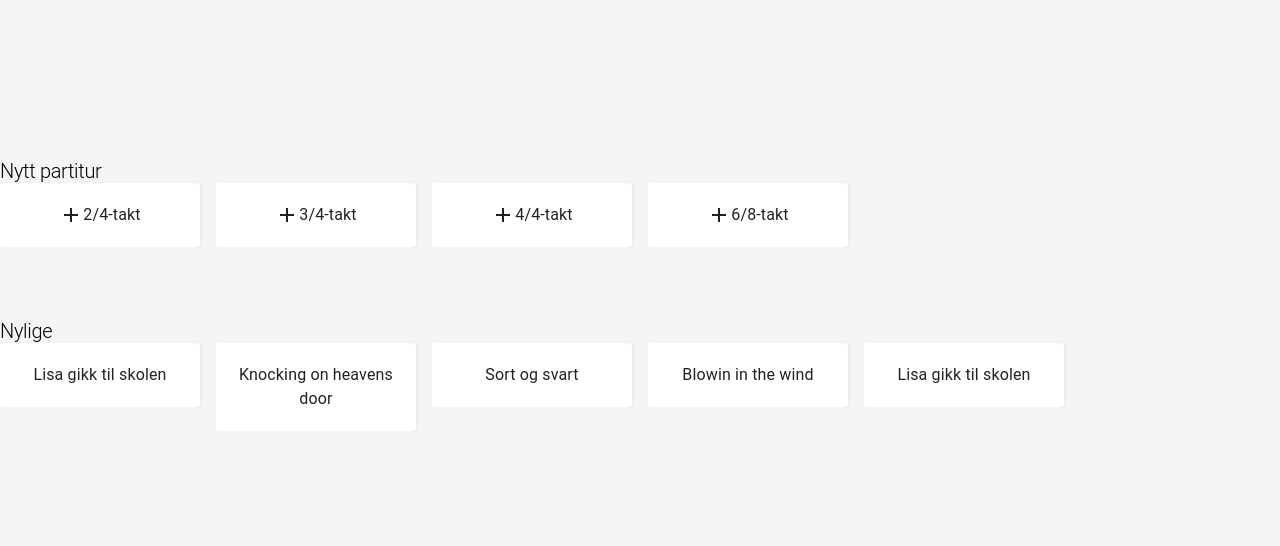
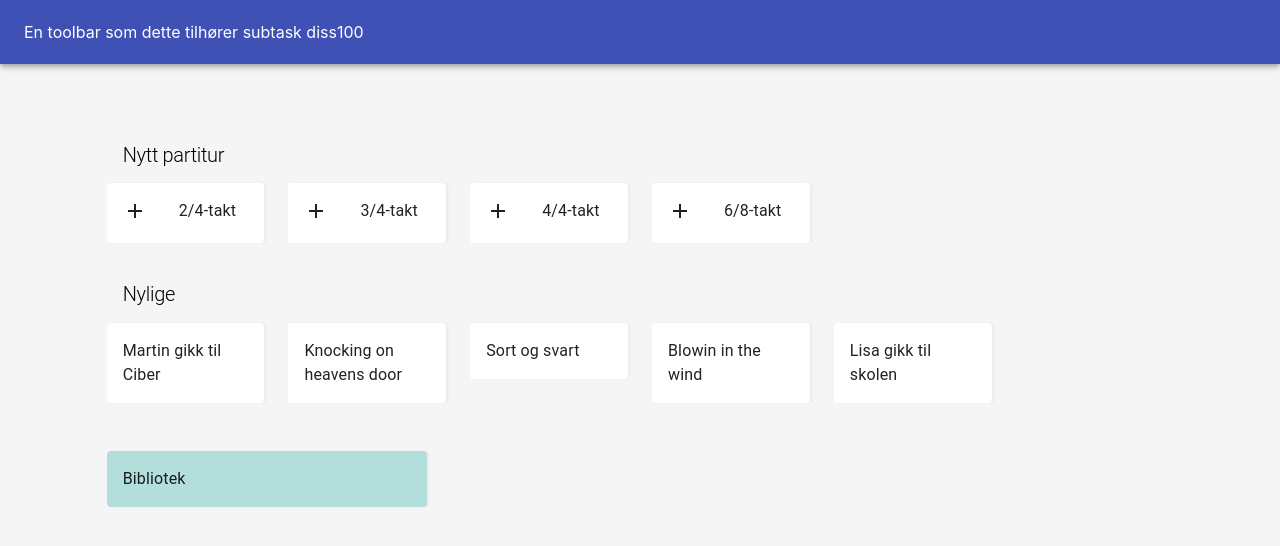
Before and after one commit to lasseklovstad/dissimilis-hackathon, a React (Create React App) app: page /dashboard in a window 1280 px wide. Shown: the top 546 px of the page. Built offline with nearby package versions, Linux system fonts and the light colour scheme.

Commit message:
laget dashboard med samsvar til Thinhs skisser #97

```diff
--- a/src/components/dashboardButtons/dashboardButtons.tsx
+++ b/src/components/dashboardButtons/dashboardButtons.tsx
@@ -1,50 +1,88 @@
 import React,  { FunctionComponent } from 'react';
+import { Link } from "react-router-dom";
 import { makeStyles } from '@material-ui/core/styles';
 import Button from '@material-ui/core/Button';
 import Typography from '@material-ui/core/Typography';
 import AddIcon from '@material-ui/icons/Add';
 import { createMuiTheme } from '@material-ui/core/styles';
 import { ThemeProvider } from '@material-ui/core/styles';
+import { Box, Card, CardActionArea } from '@material-ui/core';
+import { findByLabelText } from '@testing-library/react';
+
+
 
 type ButtonProps = {
-  text: string
-}
+  text: string,
+  link: string
+};
 
-export const DashboardButtonWithAddIcon: FunctionComponent<ButtonProps> = ({text}) => {
+export const DashboardButtonWithAddIcon: FunctionComponent<ButtonProps> = ({text, link}) => {
   const styles = useStyles();
   return (
-    <div>
+    <Box>
       <ThemeProvider theme={theme}>
-      <Button size="medium" className={styles.button}>
-        <AddIcon />
-        <Typography>{text}</Typography>
-      </Button>
+        <Card className={styles.button}>
+          <CardActionArea to={link} component={Link}>
+            <Box className={styles.container}>
+              <Box p={2}><AddIcon /></Box>
+              <Box p={2}><Typography>{text}</Typography></Box>
+            </Box>
+          </CardActionArea>
+        </Card>
       </ThemeProvider>
-    </div>
+    </Box>
   );
 }
 
-export const DashboardButton: FunctionComponent<ButtonProps> = ({text}) => {
+export const DashboardButton: FunctionComponent<ButtonProps> = ({text, link}) => {
   const styles = useStyles();
   return (
-    <div>
+    <Box>
       <ThemeProvider theme={theme}>
-      <Button size="medium" className={styles.button}>
-        <Typography>{text}</Typography>
-      </Button>
+        <Card className={styles.button}>
+          <CardActionArea to={link} component={Link}>
+            <Box className={styles.container}>
+              <Box p={2}><Typography>{text}</Typography></Box>
+            </Box>
+          </CardActionArea>
+        </Card>
       </ThemeProvider>
-    </div>
+    </Box>
+  );
+}
+
+export const DashboardLibraryButton: FunctionComponent<ButtonProps> = ({text, link}) => {
+  const styles = useStyles();
+  return (
+    <Box>
+      <ThemeProvider theme={theme}>
+        <Card className={styles.button__green}>
+          <CardActionArea to={link} component={Link}>
+            <Box className={styles.container}>
+              <Box p={2}><Typography>{text}</Typography></Box>
+            </Box>
+          </CardActionArea>
+        </Card>
+      </ThemeProvider>
+    </Box>
   );
 }
 
 export default DashboardButton;
 
 const useStyles = makeStyles({
+  container: {
+    display: "flex"
+  },
   button: {
     width: "100%",
-    padding: "20px",
     backgroundColor: "#FFFFFF",
-    boxShadow: "2px 0px 3px rgba(66, 66, 66, 0.05)",
+    boxShadow: "2px 0px 3px rgba(66, 66, 66, 0.05)"
+  },
+  button__green: {
+    width: "100%",
+    backgroundColor: "#B2DFDB",
+    boxShadow: "2px 0px 3px rgba(66, 66, 66, 0.05)"
   }
 });
 
--- a/src/views/DashboardView/DashboardTestData.tsx
+++ b/src/views/DashboardView/DashboardTestData.tsx
@@ -1,33 +1,42 @@
 export default {
     "newSongButtons": [
         {
-            "text": "2/4-takt"
+            text: "2/4-takt",
+            link: "/"
         },
         {
-            "text": "3/4-takt"
+            text: "3/4-takt",
+            link: "/"
         },
         {
-            "text": "4/4-takt"
+            text: "4/4-takt",
+            link: "/"
         },
         {
-            "text": "6/8-takt"
+            text: "6/8-takt",
+            link: ""
         }
     ],
     "recentSongButtons": [
         {
-            "text": "Lisa gikk til skolen"
+            text: "Martin gikk til Ciber",
+            link: "/"
         },
         {
-            "text": "Knocking on heavens door"
+            text: "Knocking on heavens door",
+            link: "/"
         },
         {
-            "text": "Sort og svart"
+            text: "Sort og svart",
+            link: "/"
         },
         {
-            "text": "Blowin in the wind"
+            text: "Blowin in the wind",
+            link: "/"
         },
         {
-            "text": "Lisa gikk til skolen"
+            text: "Lisa gikk til skolen",
+            link: "/"
         }
     ]
 }
--- a/src/views/DashboardView/DashboardView.tsx
+++ b/src/views/DashboardView/DashboardView.tsx
@@ -1,11 +1,15 @@
 import React from 'react';
 import { makeStyles } from '@material-ui/core/styles';
-import { DashboardButtonWithAddIcon, DashboardButton } from '../../components/dashboardButtons/dashboardButtons';
+import { DashboardButtonWithAddIcon, DashboardButton, DashboardLibraryButton } from '../../components/dashboardButtons/dashboardButtons';
 import Grid from '@material-ui/core/Grid';
-import { Typography } from '@material-ui/core';
+import { Typography, Box } from '@material-ui/core';
 import { createMuiTheme } from '@material-ui/core/styles';
 import { ThemeProvider } from '@material-ui/core/styles';
 import testData from './DashboardTestData';
+import { Card } from '@material-ui/core'
+//
+import AppBar from '@material-ui/core/AppBar';
+import Toolbar from '@material-ui/core/Toolbar';
 
 /*This text is for the language-based text*/
 import staticText from '../../assets/languages/norwegian/dasboard';
@@ -17,28 +21,55 @@ export default function DashboardView() {
   return (
     <div className={style.background}>
       <ThemeProvider theme={theme}>
-        <div className={style.topComponent}></div>
+        <AppBar position="static"><Toolbar style={{color: "inherit"}}>En toolbar som dette tilhører subtask diss100</Toolbar></AppBar>
 
-        <div className={style.newSongContainer}>
+        <Box mt={8}>
+          <Grid container justify="center">
+            <Grid item sm={10}>
+              <Box m={2}>
                 <Typography variant="h1">{staticText.newSongLabel}</Typography>
-          <Grid container spacing={2}>
+              </Box>
+              <Grid container spacing={3}>
               {testData.newSongButtons.map(songs => (
-              <Grid item xs={4} md={3} lg={2}>
-                <DashboardButtonWithAddIcon text={songs.text} />
+                  <Grid item sm={4} lg={2}>
+                    <DashboardButtonWithAddIcon text={songs.text} link={songs.link} />
                   </Grid>
                 ))}
               </Grid>
-        </div>
-        <div className={style.recentSongsContainer}>
+            </Grid>
+          </Grid>
+        </Box>
+
+
+        <Box mt={3}>
+          <Grid container justify="center">
+            <Grid item sm={10}>
+              <Box m={2}>
                 <Typography variant="h1">{staticText.recentLabel}</Typography>
-          <Grid container spacing={2}>
+              </Box>
+              <Grid container spacing={3}>
               {testData.recentSongButtons.map(songs => (
-              <Grid item xs={4} md={3} lg={2}>
-                <DashboardButton text={songs.text} />
+                  <Grid item sm={4} lg={2}>
+                    <DashboardButton text={songs.text} link={songs.link} />
                   </Grid>
                 ))}
               </Grid>
-        </div>
+            </Grid>
+          </Grid>
+        </Box>
+
+        <Box my={6}>
+          <Grid container>
+            <Grid item sm={1} />
+            <Grid item sm={3}>
+                <DashboardLibraryButton text={staticText.libraryButton} link={"/library"} />
+            </Grid>
+          </Grid>
+        </Box>
+
+
+
+
       </ThemeProvider>
     </div>
   );
@@ -54,14 +85,7 @@ const useStyles = makeStyles({
     width: "100%",
     height: "20vh"
   },
-  newSongContainer: {
-    height: "20%",
-    width: "100%"
-  },
-  recentSongsContainer: {
-    height: "20%",
-    width: "100%"
-  }
+
 });
 
 const theme = createMuiTheme({
```
Lines whose indentation alone changed are shown as unchanged.
